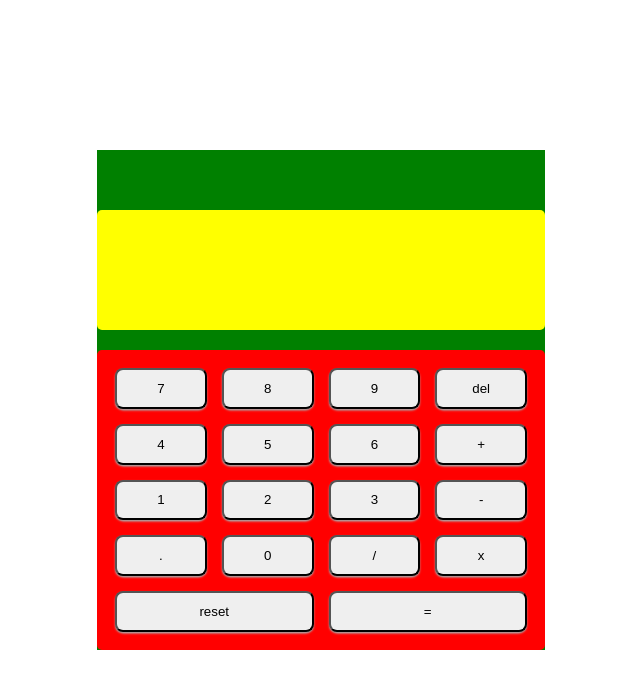
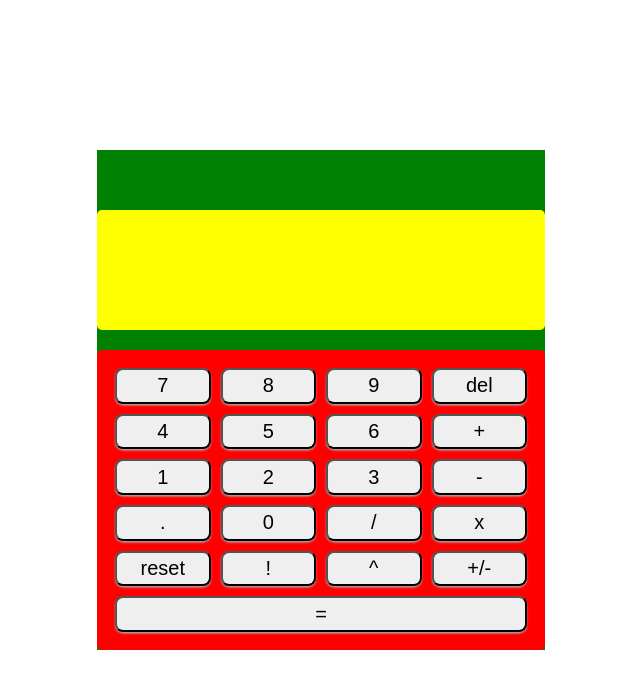
Before and after one commit to eazy13forlife/calculatorv2, a React (Create React App) app: page / in a window 1280 px wide. Shown: the top 688 px of the page, without its empty margins (319-959 px from the left). Built offline with nearby package versions, Linux system fonts and the light colour scheme.

Commit message:
adding click functions

```diff
--- a/src/calculations.js
+++ b/src/calculations.js
@@ -60,14 +60,14 @@ const addAndSubtract = (array) => {
 //anytime  ** is seen, it performs base**exponent and replaces the expression in
 //the array with the solution
 const doExponents = (array) => {
-  if (!array.includes("**")) {
+  if (!array.includes("^")) {
     return array;
   }
 
   let numberBefore;
   let start = 0;
   let endPoint;
-  while (start < array.length && array[start] !== "**") {
+  while (start < array.length && array[start] !== "^") {
     numberBefore = start;
     start++;
     endPoint = start + 1;
@@ -124,7 +124,7 @@ const joinAllNumbers = (originalStringArray) => {
       array[endPoint] !== "/" &&
       array[endPoint] !== "+" &&
       array[endPoint] !== "-" &&
-      array[endPoint] !== "**" &&
+      array[endPoint] !== "^" &&
       array[endPoint] !== "!"
     ) {
       endPoint++;
@@ -157,14 +157,15 @@ const addToNewArray = (
   //originalArray[endPoint] tells us the operator,so if operator doesn't exist
   if (endPoint >= originalArray.length) {
     newArray.push(number); // we just push in number that was created to newArray
-    originalArray.splice(startPoint); //we remove this number,which starts from startPoint and all that comes after it from our originalArray since endPoint is outside our array bounds
+    originalArray.splice(startPoint); //we remove this number,which starts from startPoint and continues till the end of the array.*our endPoint is outside our array bounds
     return;
   }
 
-  //originalArray[endPoint] tells us the operator,so if operator does exist and it equals a factorial, we check to see if there is an  +,-,/,x after it.*we set in rules that what follows a factorial has to be one of those operators, so this is why this works. Because if there is we push the number, factorial and operator into our newArray
+  //originalArray[endPoint] tells us the operator,so if operator does exist and it equals a factorial, we check to see if there is an  +,-,/,x after it.*we set in rules that what follows a factorial has to be one of those operators, so this is why this works.
+  //if there is another operator,we push the number, factorial and operator into our newArray
   if (originalArray[endPoint] === "!") {
     if (endPoint + 1 < originalArray.length) {
-      //if an operator comes after the factorial sign
+      //if what comes after endPoint is still within our array, then an operator exists
       newArray.push(
         number,
         originalArray[endPoint],
@@ -172,7 +173,7 @@ const addToNewArray = (
       ); ///we push the number, factorial and operator to our newArray
       originalArray.splice(startPoint, endPoint + 2); //we remove the number, the factorial and the operator from originalArray
     } else {
-      newArray.push(number, originalArray[endPoint]); //if no operator comes after the factorial, we just push in the number and factorial to newArray.We don't want to accidentally end up putting undefined, so this is why we only push in the factorial
+      newArray.push(number, originalArray[endPoint]); //if what comes after endPoint is not within the bounds of our array,then no operator comes after the factorial, we just push in the number and factorial to newArray.We don't want to accidentally end up pushing in undefined, so this is why we only push in the factorial
       originalArray.splice(startPoint); //we remove the number and all that comes after it from originalArray since what comes after factorial is outside the scope of our array
     }
     return;
@@ -197,7 +198,7 @@ const solve = (valuesArray) => {
       return "Error";
     case "+":
       return "Error";
-    case "**":
+    case "^":
       return "Error";
     default:
       break;
--- a/src/components/App/App.js
+++ b/src/components/App/App.js
@@ -11,16 +11,159 @@ const App = () => {
   const [valuesArray, setValuesArray] = useState([]);
   const [result, setResult] = useState(null);
 
-  const onButtonClick = (value) => {
+  const onNumberAndOperatorClick = (value) => {
     const newValues = [...valuesArray];
-    newValues.push(value);
+    if (!valuesArray.length) {
+      switch (value) {
+        case "+":
+        case "-":
+        case "x":
+        case "^":
+        case "/":
+          newValues.push("0", value);
+          setValuesArray(newValues);
+          break;
+        default:
+          newValues.push(value);
+          setValuesArray(newValues);
+      }
+    } else {
+      newValues.push(value);
+      setValuesArray(newValues);
+    }
+  };
+
+  const onOperatorClick = (operator, valuesArray, setValuesArray) => {
+    const newValues = [...valuesArray];
+    //if length of newValues doesn't exist, we need to push in 0 before the operator
+    if (!newValues.length) {
+      newValues.push("0", operator);
+      setValuesArray(newValues);
+      return;
+    }
+    //if the last item in newValues is one of our operators, we change that operator to whatever we just clicked.Otherwise, the default is pushing in our operator
+    switch (newValues[newValues.length - 1]) {
+      case "+":
+      case "-":
+      case "x":
+      case "/":
+        newValues[newValues.length - 1] = operator;
+        setValuesArray(newValues);
+        return;
+      default:
+        newValues.push(operator);
+        setValuesArray(newValues);
+    }
+  };
+
+  const onNumberClick = (number, valuesArray, setValuesArray) => {
+    const newValues = [...valuesArray];
+
+    //if the last value is a factorial, don't push in a number. An operator has to
+    //follow a factorial
+    if (newValues[newValues.length - 1] === "!") {
+      return;
+    }
+
+    newValues.push(number);
     setValuesArray(newValues);
   };
+
+  const onNegativeClick = (valuesArray, setValuesArray) => {
+    const newValues = [...valuesArray];
+
+    //if the last value is a factorial, don't push in the negative sign. An operator has to
+    //follow a factorial
+    if (newValues[newValues.length - 1] === "!") {
+      return;
+    }
+
+    //if the last value is a number or a decimal and we are trying to push in the negative sign, don't do it.
+    if (
+      !isNaN(+newValues[newValues.length - 1]) ||
+      newValues[newValues.length - 1] === "."
+    ) {
+      return;
+    }
+
+    newValues.push("_");
+    setValuesArray(newValues);
+  };
+
+  const onDecimalClick = (valuesArray, setValuesArray) => {
+    const newValues = [...valuesArray];
+
+    //if the last value is a factorial, don't push in the decimal. An operator has to
+    //follow a factorial
+    if (newValues[newValues.length - 1] === "!") {
+      return;
+    }
+
+    //if the last value is an operator or underscore(negative sign) or it doesn't exist, push in a 0 before we push in the decimal
+    switch (newValues[newValues.length - 1]) {
+      case undefined:
+      case "x":
+      case "/":
+      case "+":
+      case "-":
+      case "_":
+        newValues.push("0", ".");
+        setValuesArray(newValues);
+        return;
+      default:
+        break;
+    }
+
+    //if the last value is a decimal, don't push in the decimal. We don't want multiple successive decimals
+    if (newValues[newValues.length - 1] === ".") {
+      return;
+    }
+
+    newValues.push(".");
+    setValuesArray(newValues);
+  };
+
+  const onExponentClick = (valuesArray, setValuesArray) => {
+    const newValues = [...valuesArray];
+
+    //if the last value is a decimal and we click equal sign
+    switch (newValues[newValues.length - 1]) {
+      case ".":
+        newValues.push(0, "^");
+        setValuesArray(newValues);
+        return;
+      case undefined:
+      case "x":
+      case "/":
+      case "+":
+      case "-":
+      case "_":
+      case "!":
+        return;
+      default:
+        break;
+    }
+
+    newValues.push("^");
+    setValuesArray(newValues);
+  };
+
   console.log(valuesArray);
   const onEqualsClick = () => {
     const array = joinAllNumbers(valuesArray);
     const result = solve(array);
+    const newValues = result.toString().split("");
     setResult(result);
+  };
+
+  const onDeleteClick = () => {
+    const newValues = [...valuesArray];
+    newValues.pop();
+    setValuesArray(newValues);
+  };
+
+  const onResetClick = () => {
+    setValuesArray([]);
   };
 
   const renderedKeypad = keypad.map((keyValue, index) => {
@@ -28,17 +171,34 @@ const App = () => {
       <React.Fragment key={index}>
         <Key
           keyValue={keyValue}
-          onButtonClick={onButtonClick}
+          onNumberAndOperatorClick={onNumberAndOperatorClick}
           onEqualsClick={onEqualsClick}
+          onDeleteClick={onDeleteClick}
+          onResetClick={onResetClick}
         />
       </React.Fragment>
     );
   });
 
+  const renderedScreenValues = valuesArray.map((value, index) => {
+    if (value !== "_") {
+      return (
+        <p key={index} className="number">
+          {value}
+        </p>
+      );
+    } else {
+      return (
+        <p key={index} className="number number--negative">
+          <p className="negative">{value}</p>
+        </p>
+      );
+    }
+  });
   return (
     <div className="Calculator">
       <div className="Calculator__screen Calculator__screen--theme">
-        <p className="Caluclator__math">{valuesArray}</p>
+        <p className="Calculator__math">{renderedScreenValues}</p>
         <p className="Caluclator__result">{result}</p>
       </div>
       <div className="Calculator__body Calculator__body--theme">
--- a/src/components/App/App.scss
+++ b/src/components/App/App.scss
@@ -14,6 +14,13 @@
     margin-top: 6rem;
     background-color: yellow;
     border-radius: 0.5rem;
+    overflow-y: hidden;
+    overflow-x: scroll;
+  }
+  &__math {
+    background-color: pink;
+    display: flex;
+    align-items: center;
   }
   &__body {
     width: 100%;
@@ -24,14 +31,15 @@
     border-radius: 0.5rem;
     display: grid;
     grid-template-columns: repeat(4, [col-start] 1fr [col-end]);
-    grid-template-rows: repeat(5, [row-start] 1fr [row-end]);
-    grid-gap: 1.5rem;
+    grid-template-rows: repeat(6, [row-start] 1fr [row-end]);
+    grid-gap: 1rem;
     grid-template-areas:
       "seven eight nine del"
       "four five six add"
       "one two three subtract"
       "decimal zero divide multiply"
-      "reset reset equals equals";
+      "reset factorial exponent negative "
+      "equals equals equals equals";
   }
   .Key {
     &__button--0 {
@@ -90,5 +98,28 @@
     &__button--decimal {
       grid-area: decimal;
     }
+
+    &__button--exponent {
+      grid-area: exponent;
+    }
+    &__button--negative {
+      grid-area: negative;
+    }
+    &__button--factorial {
+      grid-area: factorial;
+    }
   }
 }
+p.number {
+  font-size: var(--numbers-font);
+  color: red;
+  background-color: purple;
+  margin-left: 1rem;
+  &--negative {
+    position: relative;
+    bottom: 1.1rem;
+  }
+}
+
+.negative {
+}
--- a/src/components/Key/Key.js
+++ b/src/components/Key/Key.js
@@ -6,10 +6,12 @@ const Key = ({
   keyValue,
   theme,
   additionalClass,
-  onButtonClick,
+  onNumberAndOperatorClick,
   onEqualsClick,
+  onDeleteClick,
+  onResetClick,
 }) => {
-  const getKeyValue = () => {
+  const getKeyClassName = () => {
     switch (keyValue) {
       case "+":
         return "add";
@@ -23,20 +25,32 @@ const Key = ({
         return "equals";
       case ".":
         return "decimal";
+      case "!":
+        return "factorial";
+      case "+/-":
+        return "negative";
+      case "^":
+        return "exponent";
       default:
         return keyValue;
     }
   };
 
-  const onClick = (value) => {
-    console.log(keyValue);
-    if (keyValue !== "reset" && keyValue !== "delete" && keyValue !== "=") {
-      onButtonClick(value);
-    }
-    if (keyValue === "=") {
-      onEqualsClick();
+  const onButtonClick = (value) => {
+    switch (value) {
+      case "=":
+        return onEqualsClick();
+      case "+/-":
+        return onNumberAndOperatorClick("_");
+      case "del":
+        return onDeleteClick();
+      case "reset":
+        return onResetClick();
+      default:
+        return onNumberAndOperatorClick(value);
     }
   };
+
   const getAdditionalClass = () => {
     if (!additionalClass) {
       return null;
@@ -48,9 +62,9 @@ const Key = ({
 
   return (
     <button
-      className={`Key__button Key__button--${getKeyValue()}`}
+      className={`Key__button Key__button--${getKeyClassName()}`}
       onClick={() => {
-        onClick(keyValue);
+        onButtonClick(keyValue);
       }}
     >
       <div
--- a/src/components/Key/Key.scss
+++ b/src/components/Key/Key.scss
@@ -2,5 +2,6 @@
   &__button {
     border-radius: 0.8rem;
     box-shadow: 0rem 0.14rem 0.2rem darkgrey;
+    font-size: 2rem;
   }
 }
--- a/src/keypad.js
+++ b/src/keypad.js
@@ -15,6 +15,9 @@ const keypad = [
   "x",
   "/",
   "=",
+  "^",
+  "!",
+  "+/-",
   "reset",
   "del",
 ];
```
Also changed, not shown: src/calculatorFuncs.js (added).
